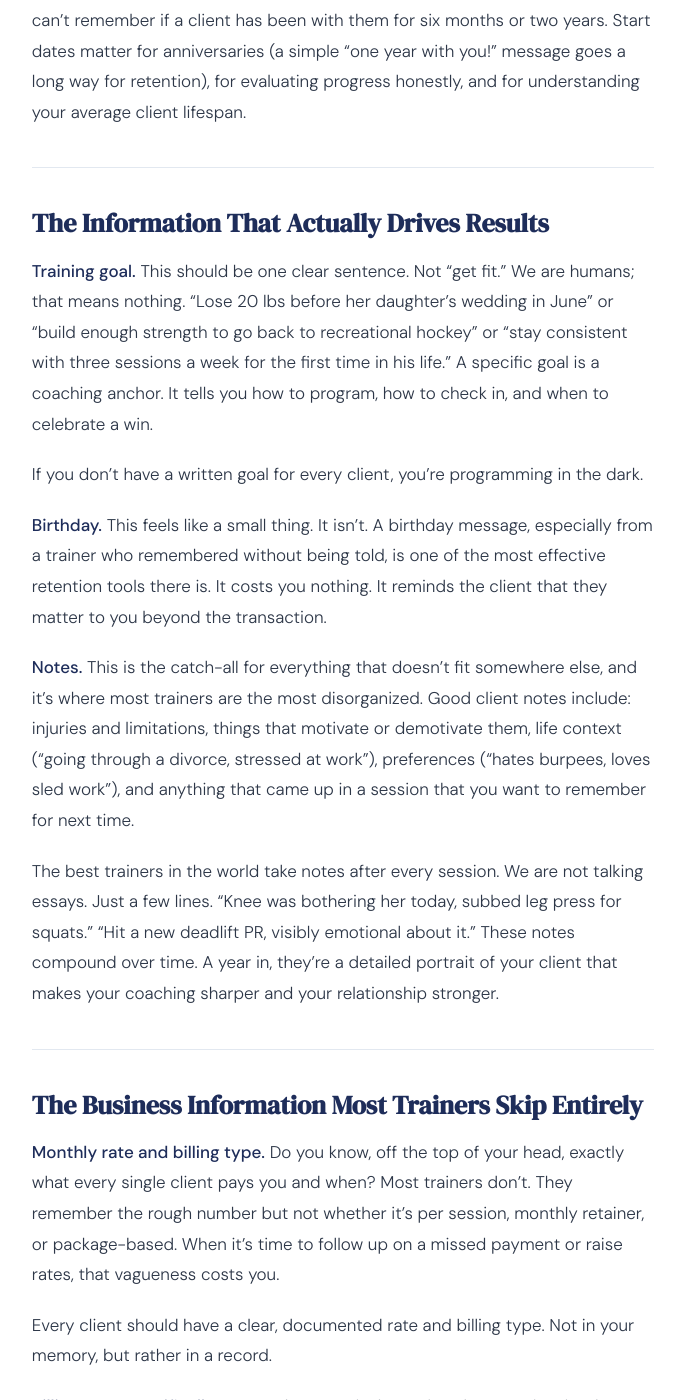
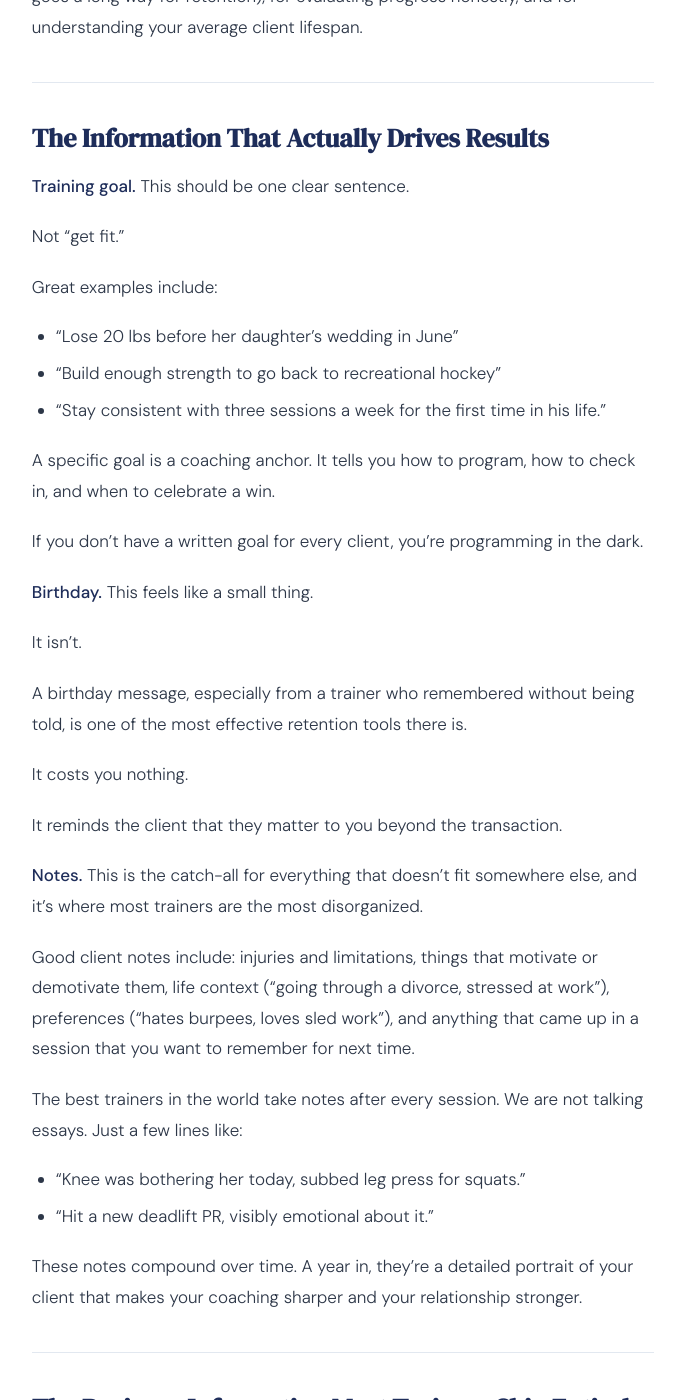
Before and after one commit to thetrainerops-code/thetrainerops, a Jekyll site: the page built from _posts/2026-05-14-the-client-info-you-should-be-tracking.md, in a window 1280 px wide and 1400 px high, scrolled down 1639 px. Shown: the whole window, without its empty margins (297-980 px from the left). Built offline with Jekyll 4.4.1, drawn with Linux system fonts in a browser that asks for light colours; some of the changed text lies outside the part shown.

Commit message:
Revise client info tracking guidelines for trainers
Updated the content structure and improved clarity of client information tracking for personal trainers. Added specific examples and emphasized the importance of detailed records.

```diff
--- a/_posts/2026-05-14-the-client-info-you-should-be-tracking.md
+++ b/_posts/2026-05-14-the-client-info-you-should-be-tracking.md
@@ -5,9 +5,6 @@ date: 2026-05-14
 description: "Most personal trainers track the basics. Here's the full picture, and why the gaps are costing you."
 tag: "Client Management"
 ---
-# The Client Information You Should Be Tracking (But Probably Aren't)
-
-*Tips & Organization · 6 min read*
 
 ---
 
@@ -25,45 +22,106 @@ Here's what you should actually be tracking for every client, and why it matters
 
 Let's start with the obvious ones, because even these get messy when you're juggling 15+ clients.
 
-**Name, phone, and email.** Obvious, but are they current? Do you have to scroll through months of WhatsApp to find a client's number, or is it somewhere you can pull up in five seconds? If a client moves or changes their number, does your record update?
+**Name, phone, and email.** Obvious, but are they current?
 
-**Status.** Is this client active, on hold, or inactive? This matters more than most trainers realize. Knowing your active client count at any given moment is the foundation of understanding your income capacity. An "on hold" client is different from an inactive one. What's the difference? They're coming back. Treating them the same creates confusion when you're planning your schedule or reaching out.
+Do you have to scroll through months of WhatsApp to find a client's number, or is it somewhere you can pull up in five seconds?
 
-**Start date.** This one gets skipped constantly, and then trainers wonder why they can't remember if a client has been with them for six months or two years. Start dates matter for anniversaries (a simple "one year with you!" message goes a long way for retention), for evaluating progress honestly, and for understanding your average client lifespan.
+If a client moves or changes their number, does your record update?
+
+**Status.** Is this client active, on hold, or inactive?
+
+This matters more than most trainers realize. Knowing your active client count at any given moment is the foundation of understanding your income capacity.
+
+An "on hold" client is different from an inactive one. What's the difference? They're coming back. Treating them the same creates confusion when you're planning your schedule or reaching out.
+
+**Start date.** This one gets skipped constantly, and then trainers wonder why they can't remember if a client has been with them for six months or two years.
+
+Start dates matter for anniversaries (a simple "one year with you!" message goes a long way for retention), for evaluating progress honestly, and for understanding your average client lifespan.
 
 ---
 
 ## The Information That Actually Drives Results
 
-**Training goal.** This should be one clear sentence. Not "get fit." We are humans; that means nothing. "Lose 20 lbs before her daughter's wedding in June" or "build enough strength to go back to recreational hockey" or "stay consistent with three sessions a week for the first time in his life." A specific goal is a coaching anchor. It tells you how to program, how to check in, and when to celebrate a win.
+**Training goal.** This should be one clear sentence.
+
+Not "get fit."
+
+Great examples include:
+- "Lose 20 lbs before her daughter's wedding in June"
+- "Build enough strength to go back to recreational hockey"
+- "Stay consistent with three sessions a week for the first time in his life."
+
+A specific goal is a coaching anchor. It tells you how to program, how to check in, and when to celebrate a win.
 
 If you don't have a written goal for every client, you're programming in the dark.
 
-**Birthday.** This feels like a small thing. It isn't. A birthday message, especially from a trainer who remembered without being told, is one of the most effective retention tools there is. It costs you nothing. It reminds the client that they matter to you beyond the transaction.
+**Birthday.** This feels like a small thing.
 
-**Notes.** This is the catch-all for everything that doesn't fit somewhere else, and it's where most trainers are the most disorganized. Good client notes include: injuries and limitations, things that motivate or demotivate them, life context ("going through a divorce, stressed at work"), preferences ("hates burpees, loves sled work"), and anything that came up in a session that you want to remember for next time.
+It isn't.
 
-The best trainers in the world take notes after every session. We are not talking essays. Just a few lines. "Knee was bothering her today, subbed leg press for squats." "Hit a new deadlift PR, visibly emotional about it." These notes compound over time. A year in, they're a detailed portrait of your client that makes your coaching sharper and your relationship stronger.
+A birthday message, especially from a trainer who remembered without being told, is one of the most effective retention tools there is.
+
+It costs you nothing.
+
+It reminds the client that they matter to you beyond the transaction.
+
+**Notes.** This is the catch-all for everything that doesn't fit somewhere else, and it's where most trainers are the most disorganized.
+
+Good client notes include: injuries and limitations, things that motivate or demotivate them, life context ("going through a divorce, stressed at work"), preferences ("hates burpees, loves sled work"), and anything that came up in a session that you want to remember for next time.
+
+The best trainers in the world take notes after every session. We are not talking essays. Just a few lines like:
+
+- "Knee was bothering her today, subbed leg press for squats."
+- "Hit a new deadlift PR, visibly emotional about it."
+
+These notes compound over time. A year in, they're a detailed portrait of your client that makes your coaching sharper and your relationship stronger.
 
 ---
 
 ## The Business Information Most Trainers Skip Entirely
 
-**Monthly rate and billing type.** Do you know, off the top of your head, exactly what every single client pays you and when? Most trainers don't. They remember the rough number but not whether it's per session, monthly retainer, or package-based. When it's time to follow up on a missed payment or raise rates, that vagueness costs you.
+**Monthly rate and billing type.** Do you know, off the top of your head, exactly what every single client pays you and when?
+
+Most trainers don't.
+
+They remember the rough number but not whether it's per session, monthly retainer, or package-based. When it's time to follow up on a missed payment or raise rates, that vagueness costs you.
 
 Every client should have a clear, documented rate and billing type. Not in your memory, but rather in a record.
 
-**Billing type specifically** matters because it determines how you invoice, how you track payments, and how you think about income stability. A client on a monthly retainer is predictable revenue. A client who pays per session is variable. Knowing the split across your whole roster tells you how financially stable your business actually is.
+**Billing type specifically** matters because it determines how you invoice, how you track payments, and how you think about income stability.
+
+A client on a **monthly** retainer is predictable revenue.
+
+A client who pays **per session** is variable.
+
+Knowing the split across your whole roster tells you how financially stable your business actually is.
 
 ---
 
 ## The Tracking You're Probably Not Doing At All
 
-**Program assignment.** Which clients have a written program right now, and which are training on the fly? If you don't have a clear record of what program each client is on and when it started, you can't periodize properly, you can't assess whether programming is contributing to results, and you can't efficiently build new programs because you're starting from scratch every time.
+**Program assignment.** Which clients have a written program right now, and which are training on the fly?
 
-**Workout logs.** This is the deepest level of client tracking, and the one most independent trainers skip because it feels like extra work. But logging what actually happened (weights used, reps completed, or how the client felt) in a session is what separates trainers who reliably get results from trainers who guess. It also protects you. If a client ever questions their progress, you have data.
+If you don't have a clear record of what program each client is on and when it started, you can't:
 
-**Session history and payment status.** We are not just talking about upcoming sessions. The past ones. Did this client attend? Did they pay? Over time, attendance and payment patterns tell you which clients are committed and which are drifting. A client who has missed four of the last six sessions isn't just hard to schedule; they're probably about to cancel.
+- periodize properly
+- assess whether programming is contributing to results
+- efficiently build new programs because you're starting from scratch every time.
+
+**Workout logs.** This is the deepest level of client tracking, and the one most independent trainers skip because it feels like extra work.
+
+But logging what actually happened (weights used, reps completed, or how the client felt) in a session is what separates trainers who reliably get results from trainers who guess.
+
+It also protects you.
+
+If a client ever questions their progress, you have data.
+
+**Session history and payment status.** We are not just talking about upcoming sessions. The past ones:
+
+- "Did this client attend?"
+- "Did they pay?"
+
+Over time, attendance and payment patterns tell you which clients are committed and which are drifting. A client who has missed four of the last six sessions isn't just hard to schedule. They're probably about to cancel.
 
 ---
 
```
